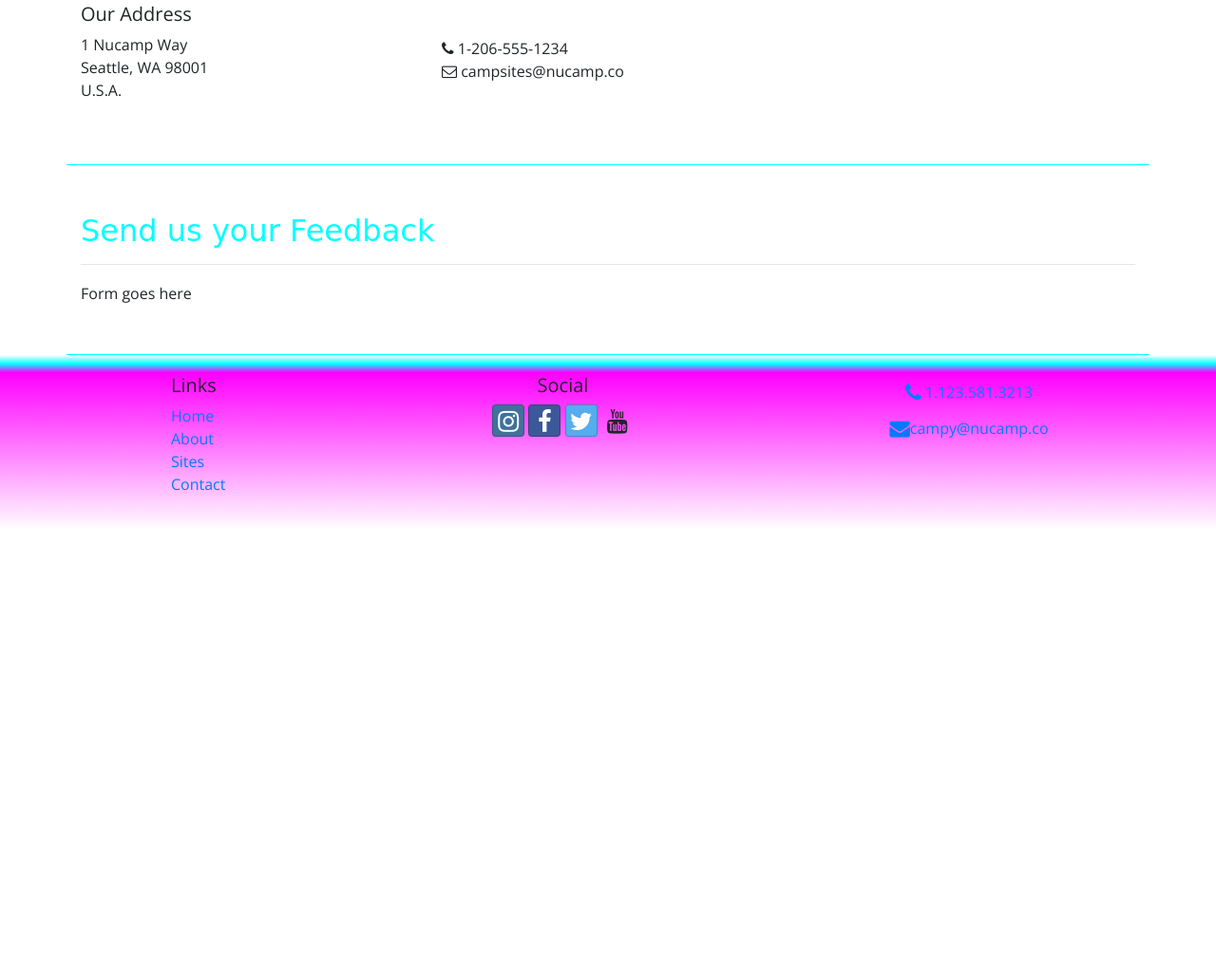
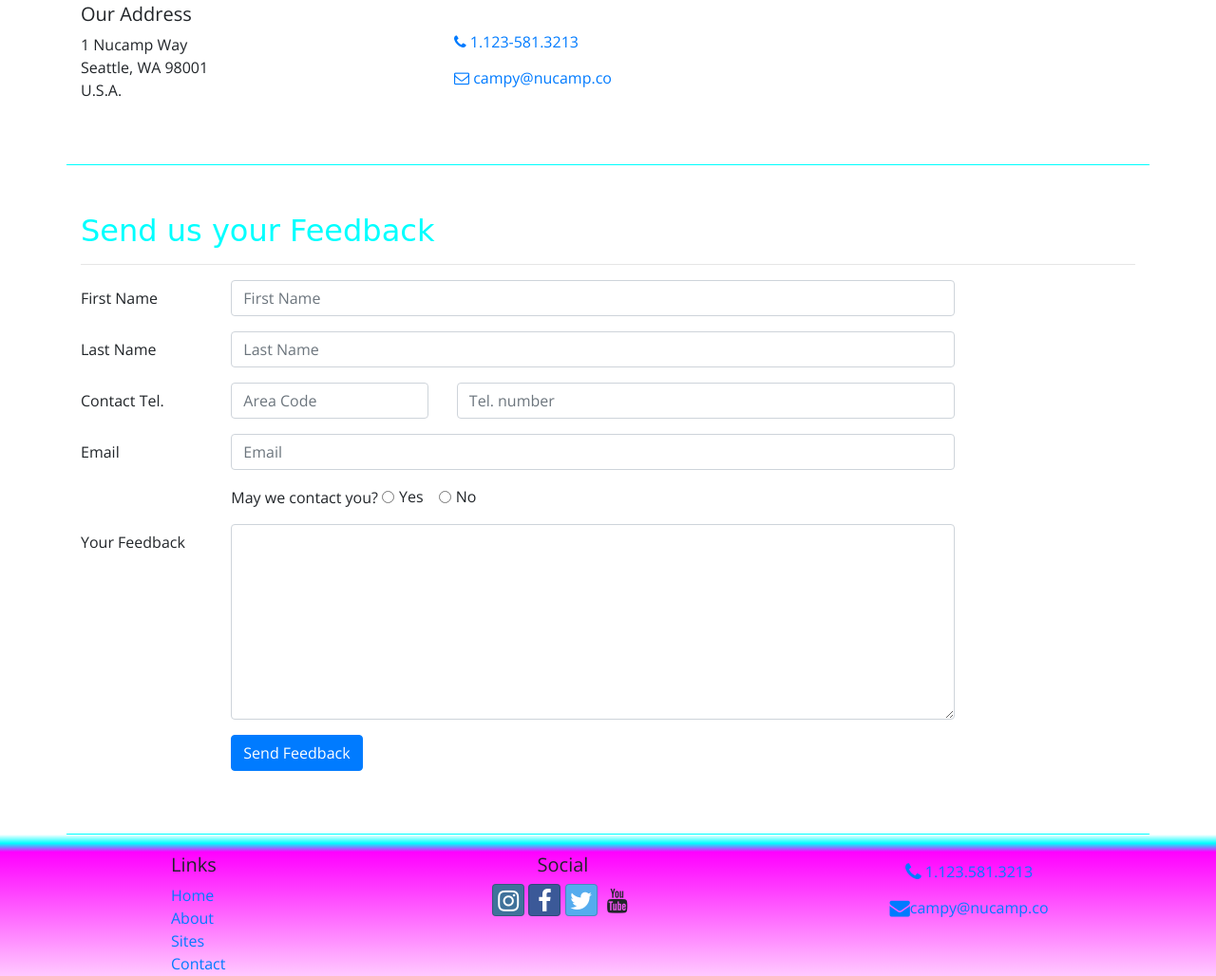
Before and after one commit to Cuckoo-Clock/nucampy, a website: page contactus.html in a window 1280 px wide. Shown: the part 433-1461 px from the top of the page at 95% size. Before the commit the page ends 991 px from the top, so only its background shows below. Drawn offline with nearby package versions, Linux system fonts and the light colour scheme.

Commit message:
Contact Form added

```diff
--- a/contactus.html
+++ b/contactus.html
@@ -69,8 +69,8 @@
                 </address>
             </div>
             <div class="col">
-				<i class="fa fa-phone"></i> 1-206-555-1234<br>
-            	<i class="fa fa-envelope-o"></i> campsites@nucamp.co
+				<a role="button" class="btn btn-link" href="tel:11235813213"><i class="fa fa-phone"></i> 1.123-581.3213</a><br />
+            	<a role="button" class="btn btn-link" href="mailto:campy@nucamp.co"><i class="fa fa-envelope-o"></i> campy@nucamp.co</a>
             </div>
         </div>
 
@@ -80,7 +80,60 @@
                 <hr />
             </div>
             <div class="col-md-10">
-                Form goes here
+                <form>
+                    <div class="form-group row">
+                        <label for="firstName" class="col-md-2 col-form-label" >First Name </label>
+                        <div class="col-md-10">
+                            <input type="text" class="form-control" id="firstName" name="firstName" placeholder="First Name" />
+                        </div>
+                    </div>
+                    <div class="form-group row">
+                        <label for="lastName" class="col-md-2 col-form-label" >Last Name </label>
+                        <div class="col-md-10">
+                            <input type="text" class="form-control" id="lastName" name="lastName" placeholder="Last Name" />
+                        </div>
+                    </div>
+                    <div class="form-group row">
+                        <label  for="areaCode" class="col-md-2 col-form-label">Contact Tel. </label>
+                        <div class="col-5 col-md-3">
+                            <input type="tel" class="form-control" id="areaCode" name="areaCode" placeholder="Area Code" />
+                        </div>
+                        <div class="col-7">
+                            <input type="tel" class="form-control" id="telNum" placeholder="Tel. number" />
+                        </div>
+                    </div>
+                    <div class="form-group row">
+                        <label for="email" class="col-md-2 col-form-label" >Email </label>
+                        <div class="col-md-10">
+                            <input type="email" class="form-control" id="email" name="email" placeholder="Email" />
+                        </div>
+                    </div>
+                    <div class="form-group row">
+                        <div class="col offset-md-2">
+                        May we contact you?
+                            <div class="form-check form-check-inline">
+                                <input type="radio" class="form-check-input" id="contactYes" name="contactRadios" value="yes" />
+                                <label for="contactYes" class="form-check-label">Yes </label>
+                            </div>
+                            <div class="form-check form-check-inline">
+                                <input type="radio" class="form-check-input" id="contactNo" name="contactRadios" value="no" />
+                                <label for="contactNo" class="form-check-label">No </label>
+                            </div>
+                        </div>
+                    </div>
+                    <div class="form-group row">
+                        <label class="col-md-2 col-form-label" for="feedback">Your Feedback </label>
+                        <div class="col-md-10">
+                            <textarea name="feedback" class="form-control"  id="feedback" rows="8"></textarea>
+                        </div>
+                    </div>
+                    <div class="form-group row">
+                        <div class="offset-md-2 col-md-10">
+                            <button type="submit" class="btn btn-primary ">Send Feedback </button>
+                        </div>
+                    </div>
+
+                </form>
             </div>
        </div>
 
```
